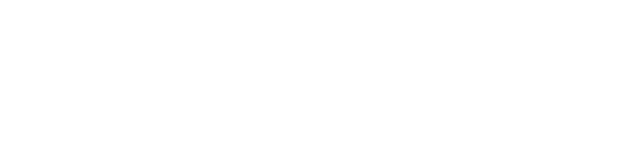
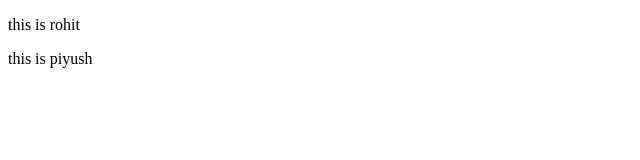
Before and after one commit to Rohit8825/git-github, a plain HTML site: page index.html in a window 1280 px wide. Shown: the whole page, without its empty margins (0-640 px from the left). Drawn offline with Linux system fonts and the light colour scheme.

Commit message:
second commit

```diff
--- a/index.html
+++ b/index.html
@@ -4,8 +4,10 @@
     <meta charset="UTF-8">
     <meta name="viewport" content="width=device-width, initial-scale=1.0">
     <title><p>this is me</p></title>
+
 </head>
 <body>
-
+    <p>this is rohit</p>
+    <p>this is piyush</p>
 </body>
 </html>
```
